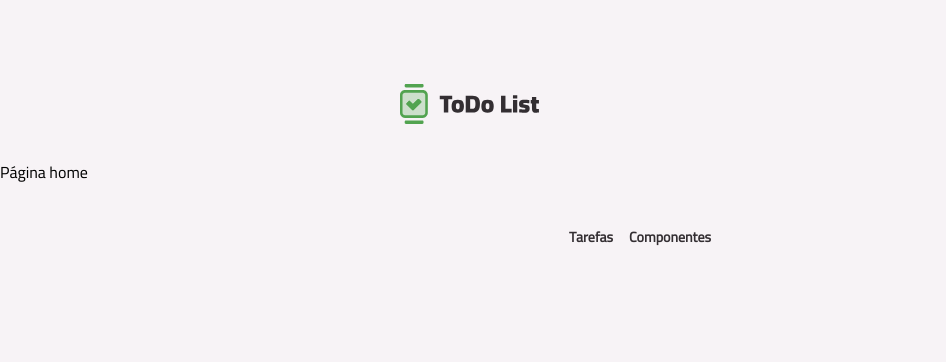
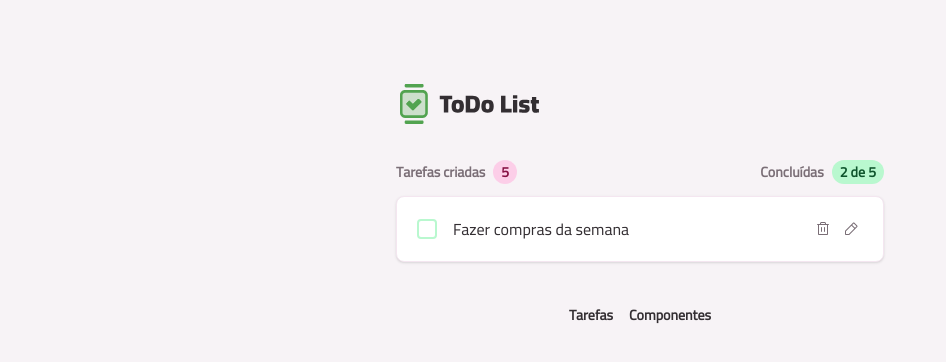
Before and after one commit to otaviotemoteo/to-do-react, a React (Vite) app: page / in a window 1280 px wide. Shown: the top 362 px of the page, without its empty margins (0-946 px from the left). Built offline with nearby package versions, Linux system fonts and the light colour scheme.

Commit message:
feat: add tasksSumary to page home

```diff
--- a/src/pages/page-home.tsx
+++ b/src/pages/page-home.tsx
@@ -1,3 +1,12 @@
+import Container from "../components/container";
+import TaskItem from "../core-components/task-item";
+import TasksSumary from "../core-components/tasks-summary";
+
 export default function PageHome() {
-  return <>Página home</>;
+  return <Container as="article" className="space-y-3">
+    <header className="flex items-center justify-between">
+      <TasksSumary />
+    </header>
+    <TaskItem></TaskItem>
+  </Container>
 }
```
